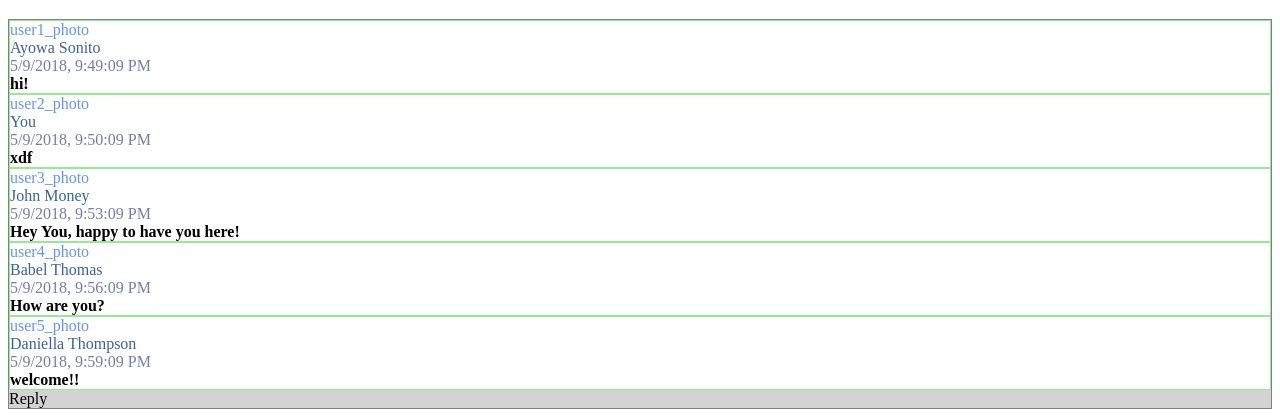
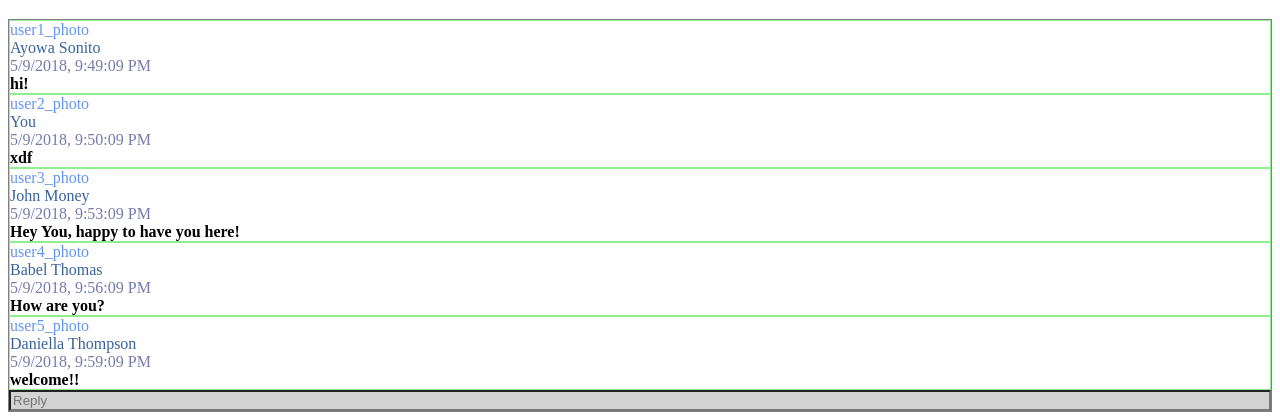
Before and after one commit to IgnatovDan/chat_05_05_2018, a website with bundled scripts: page index.html in a window 1280 px wide. Shown: the part 551-971 px from the top of the page. Built offline with nearby package versions, Linux system fonts and the light colour scheme.

Commit message:
create editable Reply input - 100% width of the container

```diff
--- a/src/components-chat/__reply/chat__reply.css
+++ b/src/components-chat/__reply/chat__reply.css
@@ -1,3 +1,9 @@
 .chat__reply {
   background-color: lightgray;
 }
+
+.chat__reply__input {
+  background-color: lightGray;
+  box-sizing: border-box;
+  width: 100%;
+}
--- a/src/components-chat/__reply/chat__reply.js
+++ b/src/components-chat/__reply/chat__reply.js
@@ -5,7 +5,8 @@ export default class ChatReplay {
   }
 
   render() {
-    this.el.classList.add('chat__reply');
-    this.el.innerText = 'Reply';
+    this.el.innerHTML = `
+      <input class="chat__reply__input" type="text" placeholder="Reply" required="required"/>
+    `;
   }
 }
--- /dev/null
+++ b/src/components-chat/chat.css
@@ -0,0 +1,6 @@
+
+/* debugging */
+
+.chat__reply-container {
+  background-color: gray;
+}
--- a/src/components-chat/chat.js
+++ b/src/components-chat/chat.js
@@ -22,14 +22,19 @@ export default class Chat {
   render() {
     this.messages.forEach(
       (message) => {
-        const chatMessage = new ChatMessage({el: document.createElement('div'), message});
+        const messageEl = document.createElement('div');
+        this.el.appendChild(messageEl);
+
+        const chatMessage = new ChatMessage({el: messageEl, message});
         chatMessage.render();
-        this.el.appendChild(chatMessage.el);
       }
     );
 
-    const chatReply = new ChatReplay({el: document.createElement('div')});
+    const chatReplyEl = document.createElement('div');
+    chatReplyEl.classList.add('chat__reply-container');
+    this.el.appendChild(chatReplyEl);
+
+    const chatReply = new ChatReplay({el: chatReplyEl});
     chatReply.render();
-    this.el.appendChild(chatReply.el);
   }
 }
```
